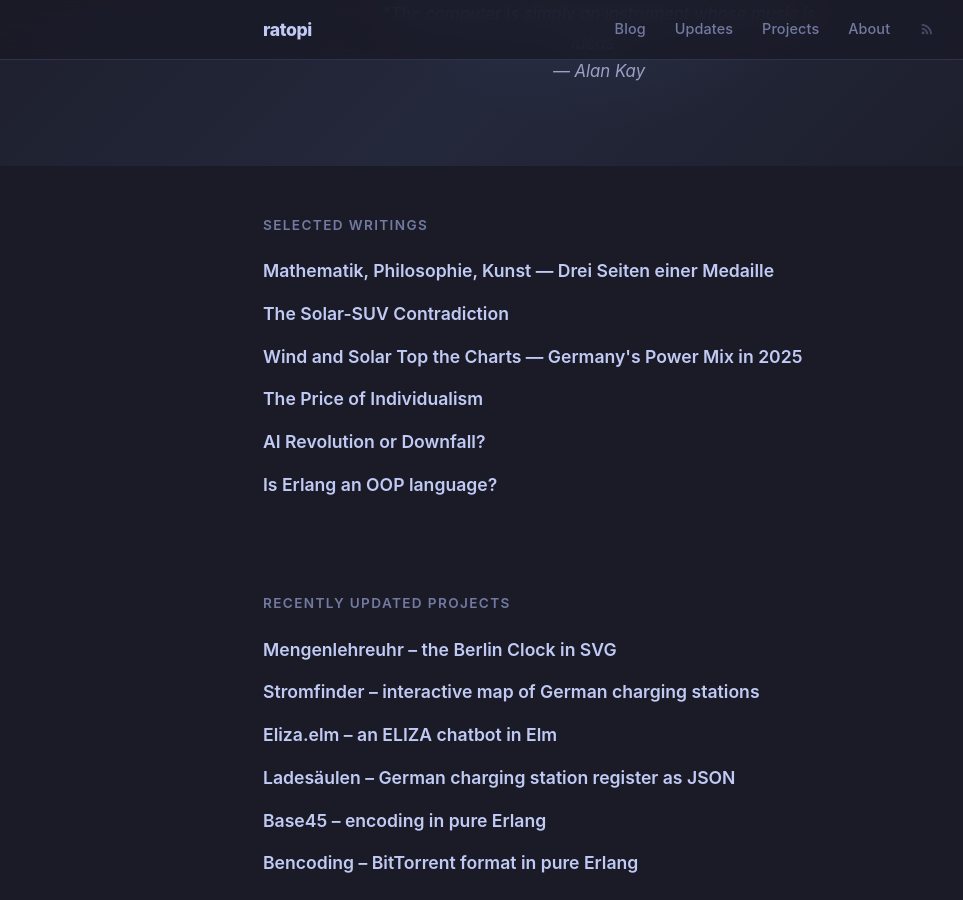
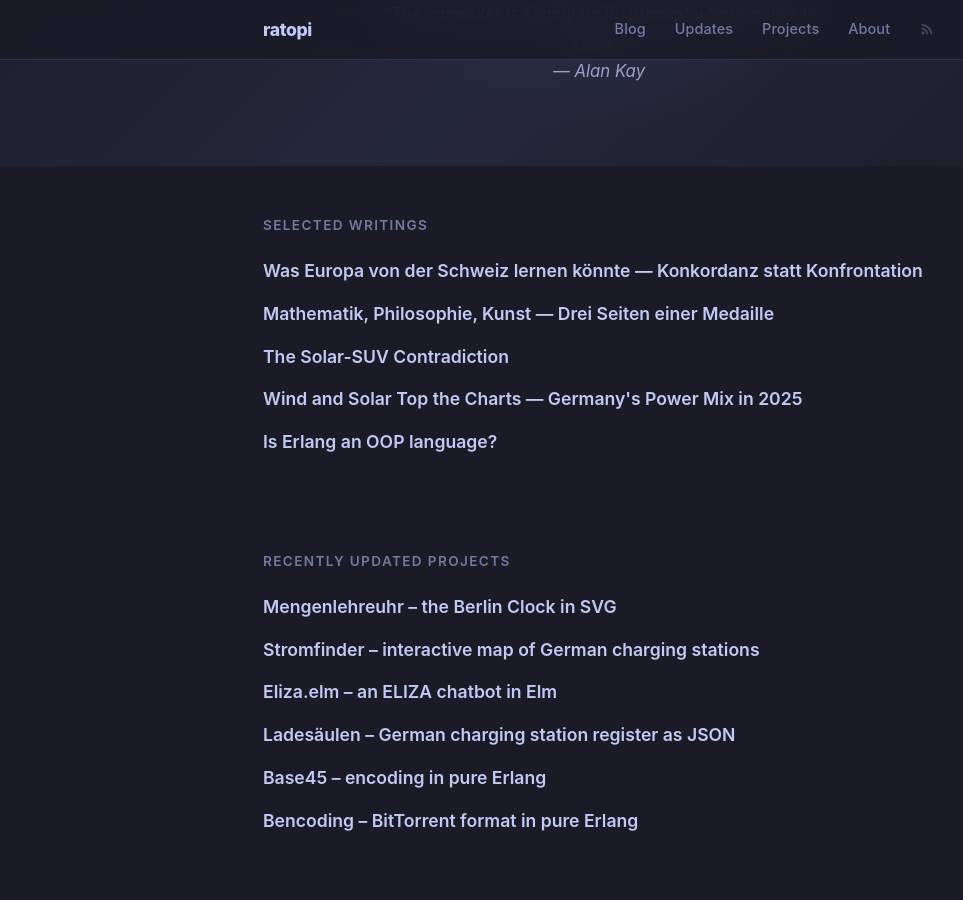
Before and after one commit to ratopi/ratopi.github.io, a Jekyll site: the page built from index.md, in a window 1280 px wide and 900 px high, scrolled down 314 px. Shown: the whole window, without its empty margins (41-1004 px from the left). Built offline with Jekyll 4.4.1, drawn with Linux system fonts in a browser that asks for light colours.

Commit message:
konkordanz und konkurrenz on index

```diff
--- a/index.md
+++ b/index.md
@@ -3,16 +3,14 @@ layout: home
 title: Ralf Th. Pietsch
 description: developing software with passion
 selected:
+  - title: "Was Europa von der Schweiz lernen könnte — Konkordanz statt Konfrontation"
+    url: /2026/schweizer-demokratie-fuer-europa.html
   - title: "Mathematik, Philosophie, Kunst — Drei Seiten einer Medaille"
     url: /2026/mathematik-philosophie-kunst.html
   - title: "The Solar-SUV Contradiction"
     url: /2026/the-solar-suv-contradiction.html
   - title: "Wind and Solar Top the Charts — Germany's Power Mix in 2025"
     url: /2026/wind-and-solar-top-the-charts.html
-  - title: "The Price of Individualism"
-    url: /2026/the-price-of-individualism.html
-  - title: "AI Revolution or Downfall?"
-    url: /2026/ai-revolution-or-downfall.html
   - title: "Is Erlang an OOP language?"
     url: /2024/erlang-oop.html
 selected_projects:
```
